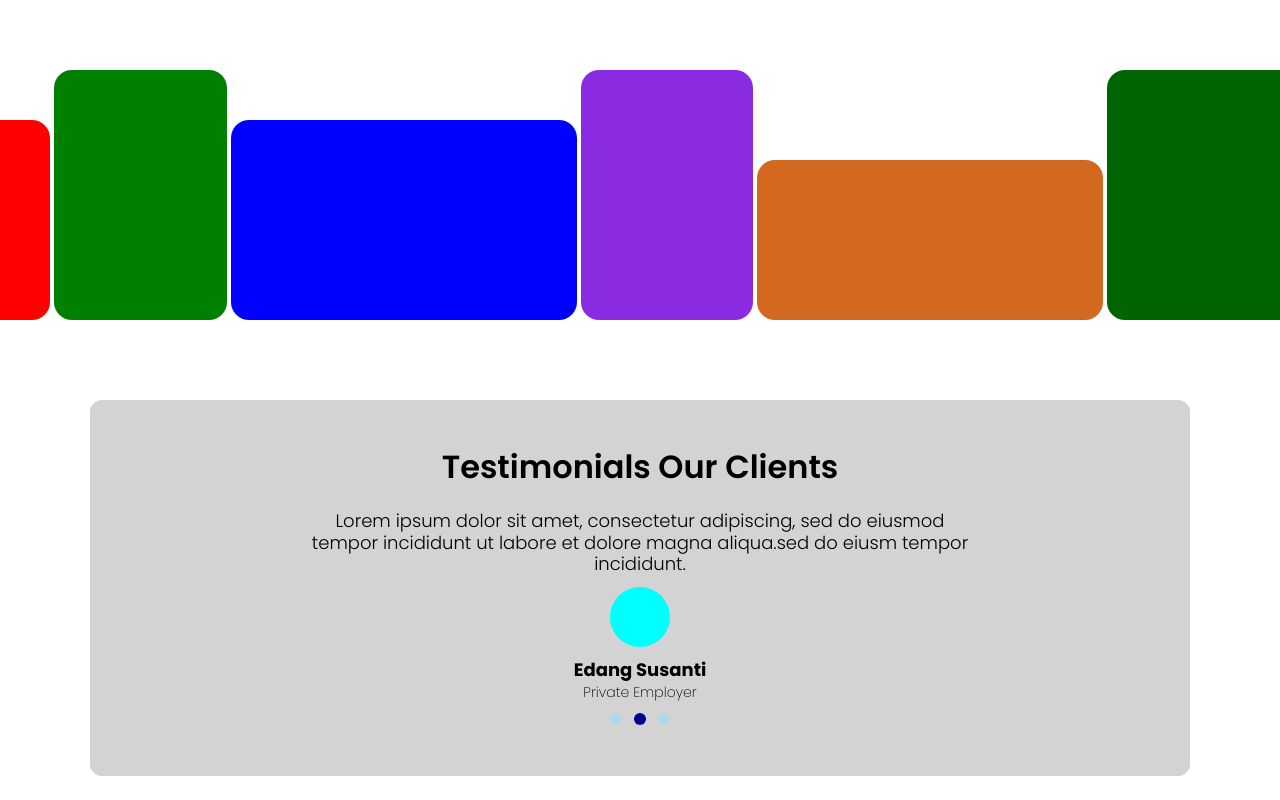
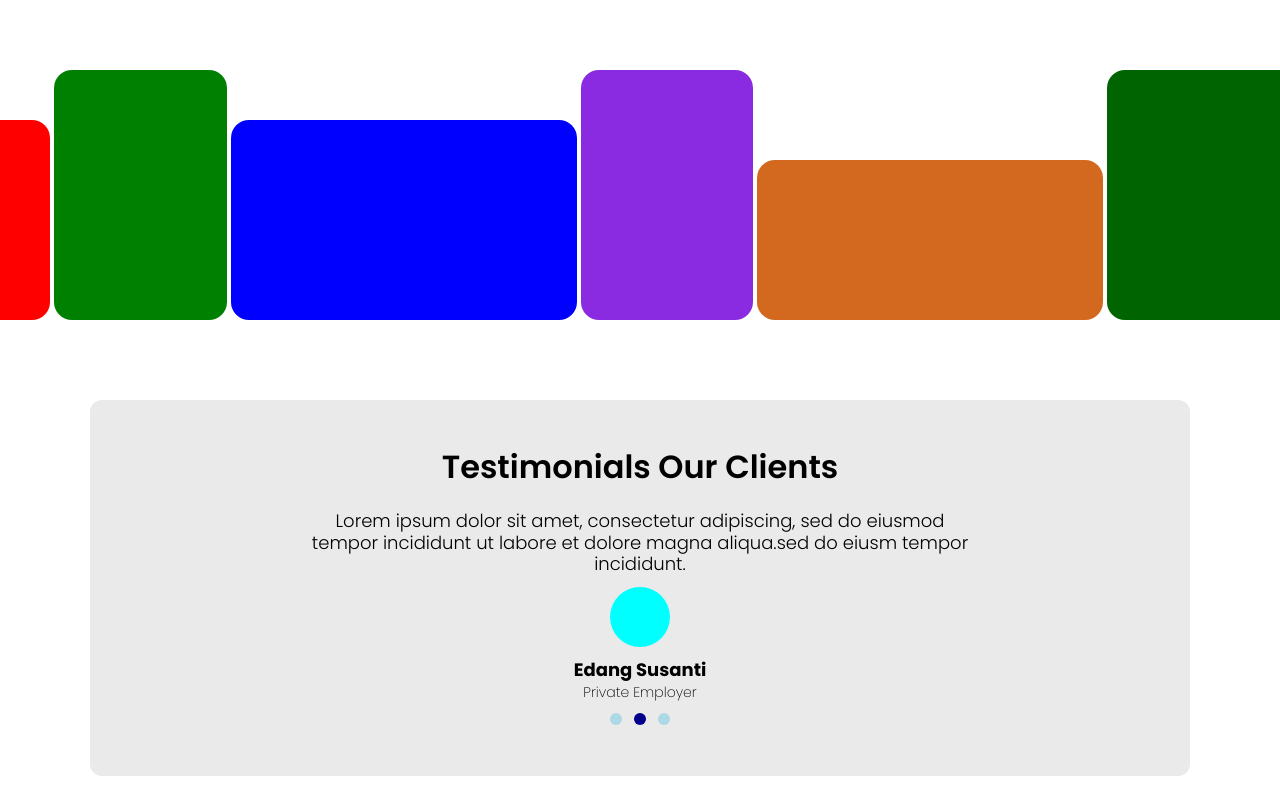
Before and after one commit to dannytsega/TOP, a plain HTML site: page foundations/Practice/RealProperty/index.html in a window 1280 px wide. Shown: the part 2075-2875 px from the top of the page. Drawn offline with Linux system fonts and the light colour scheme.

Commit message:
update: made the container background color lighter

```diff
--- a/foundations/Practice/RealProperty/style.css
+++ b/foundations/Practice/RealProperty/style.css
@@ -456,7 +456,7 @@ ul {
 
 .testimonial .container {
     height: 100%;
-    background-color: lightgray;
+    background-color: rgb(235, 234, 234);
     border-radius: 12px;
     display: flex;
     flex-direction: column;
```
